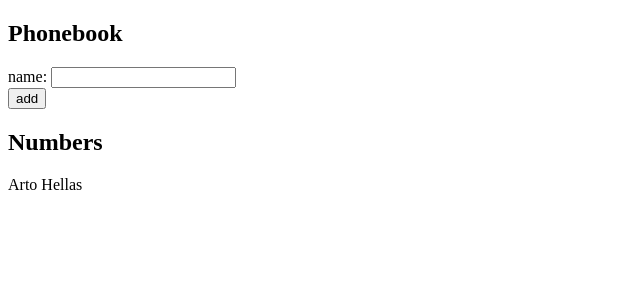
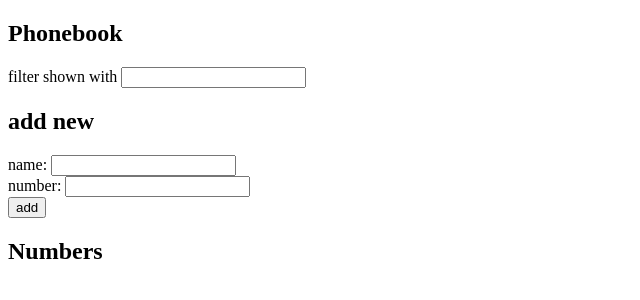
Before and after one commit to talasleman/Helsinki, a React (Create React App) app in the folder part2/phonebook/: page / in a window 1280 px wide. Shown: the top 300 px of the page, without its empty margins (0-640 px from the left). Built offline with nearby package versions, Linux system fonts and the light colour scheme.

Commit message:
exercise 2.7-2.9

```diff
--- a/part2/phonebook/src/App.js
+++ b/part2/phonebook/src/App.js
@@ -1,39 +1,79 @@
 import { useState } from 'react'
 
 const App = () => {
-  const [persons, setPersons] = useState([
-    { name: 'Arto Hellas' }
-  ])
+  const [persons, setPersons] = useState([])
+
   const [newName, setNewName] = useState('')
+  const [newNumber, setNewNumber] = useState('')
+  const [newFilter, setNewFilter] = useState('')
+  const [showAll, setShowAll] = useState(true)
 
-  const addName = (event) => {
+  const addPerson = (event) => {
     event.preventDefault()
+    const key = 'name'
+    const value = newName
+    if (persons.some(person => person[key] === value))
+    {
+      // use alert instead
+      alert(`${newName} is already added to phonebook`)
+      return
+    }
     const nameObject = {
       name: newName,
+      number: newNumber,
       id: persons.length + 1
     }
 
     setPersons(persons.concat(nameObject))
     setNewName('')
+    setNewNumber('')
 
   }
+
+  //create addFilter + add handleFilterChange
+  const addFilter = (event) => {
+    event.preventDefault()
+    setShowAll(!showAll)
+
+  }
+
+  const personsToShow = showAll
+    ? persons
+    : persons.filter(person => person.name.toLowerCase().includes(newFilter.toLowerCase()) === true)
 
   const handleNameChange = (event) => {
     setNewName(event.target.value)
   }
+
+  const handleNumberChange = (event) => {
+    setNewNumber(event.target.value)
+  }
+
+  const handleFilterChange = (event) => {
+    setNewFilter(event.target.value)
+    console.log(newFilter)
+    addFilter(event)
+  }
+
   return (
     <div>
       <h2>Phonebook</h2>
-      <form onSubmit={addName}>
+      <form>
+      <div> filter shown with <input value = {newFilter} onChange = {handleFilterChange}></input>
+      </div>
+      </form>
+      <h2>add new</h2>
+      <form onSubmit={addPerson}>
         <div>
           name: <input value = {newName} onChange={handleNameChange} />
         </div>
+        <div>number: <input value = {newNumber} onChange={handleNumberChange} /></div>
         <div>
           <button type="submit">add</button>
         </div>
       </form>
       <h2>Numbers</h2>
-      <div>{persons.map((person) => <p>{person.name}</p>)}</div>
+      <div>{personsToShow.map((person) => <p key = {person.name}>{person.name} {person.number}</p>)}</div>
     </div>
   )
 }
```
